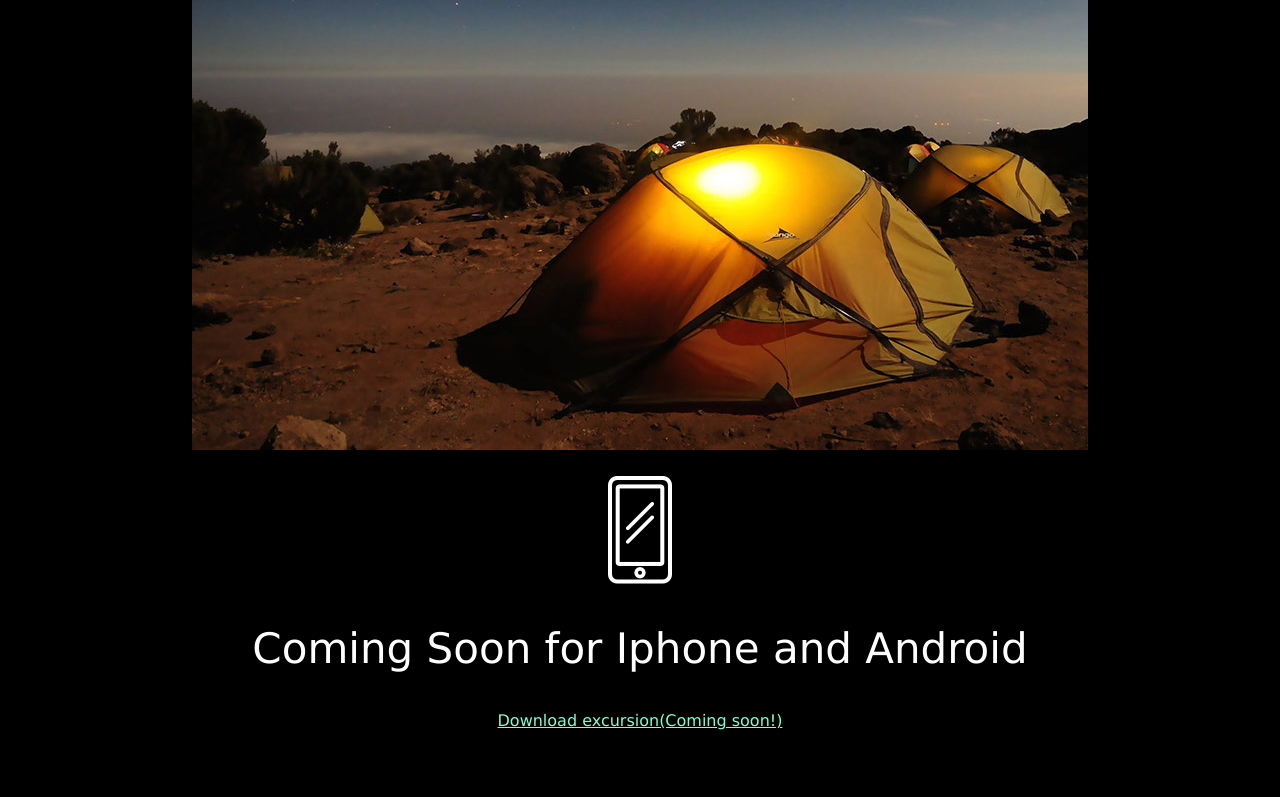
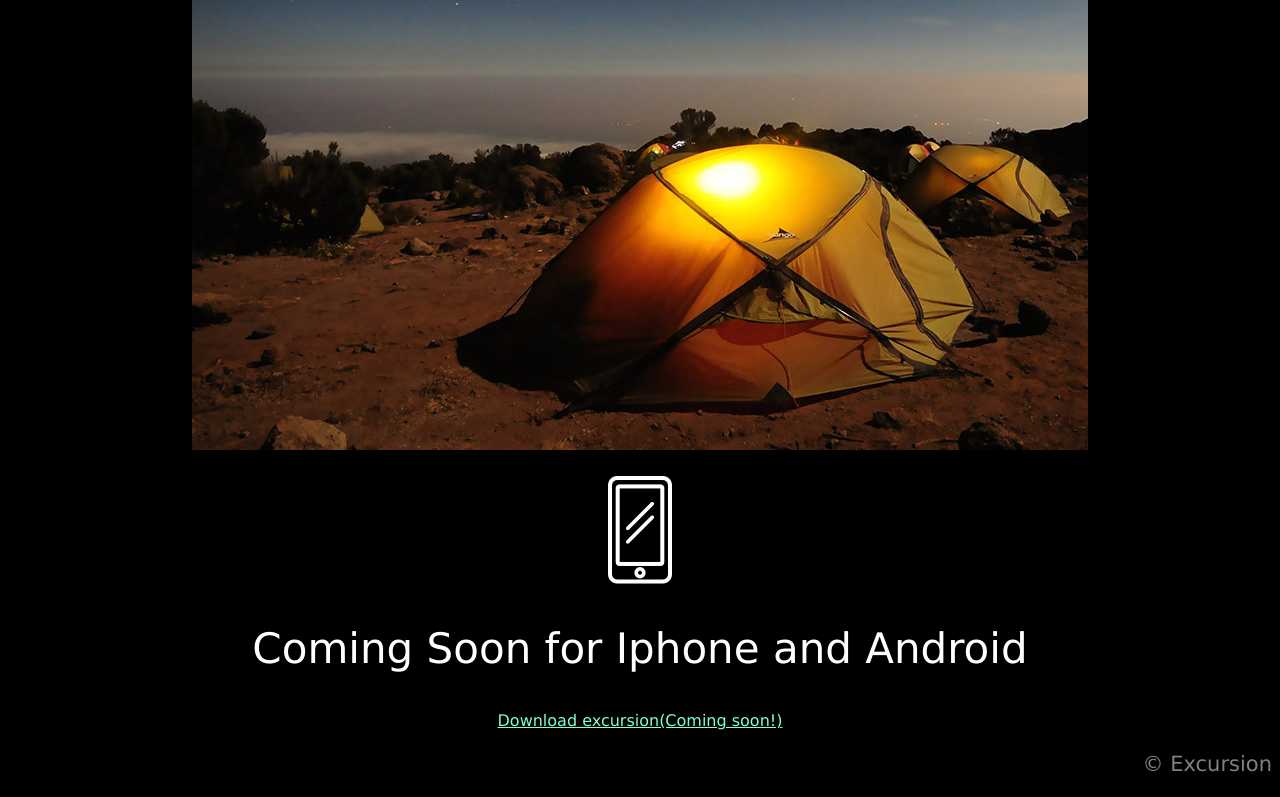
Before and after one commit to Ndims94/excursion, a plain HTML site: page index.html in a window 1280 px wide. Shown: the part 565-1362 px from the top of the page. Before the commit the page ends 1317 px from the top, so only its background shows below. Drawn offline with Linux system fonts and the light colour scheme.

Commit message:
footer added

```diff
--- a/index.html
+++ b/index.html
@@ -22,5 +22,8 @@ Your browser does not support video tag</video>
 </p>
 <h2>Coming Soon for Iphone and Android </h2>
 <p><a href="#">Download excursion(Coming soon!)</a></p>
+<footer>
+    <p>&#169; Excursion</p>
+</footer>
     </body>
 </html>
--- a/resources/css/style.css
+++ b/resources/css/style.css
@@ -28,3 +28,9 @@ p{
     font-size:21px;
     color:gray;
 }
+
+
+footer p{
+    text-align:right;
+    color:gray;
+}
```
